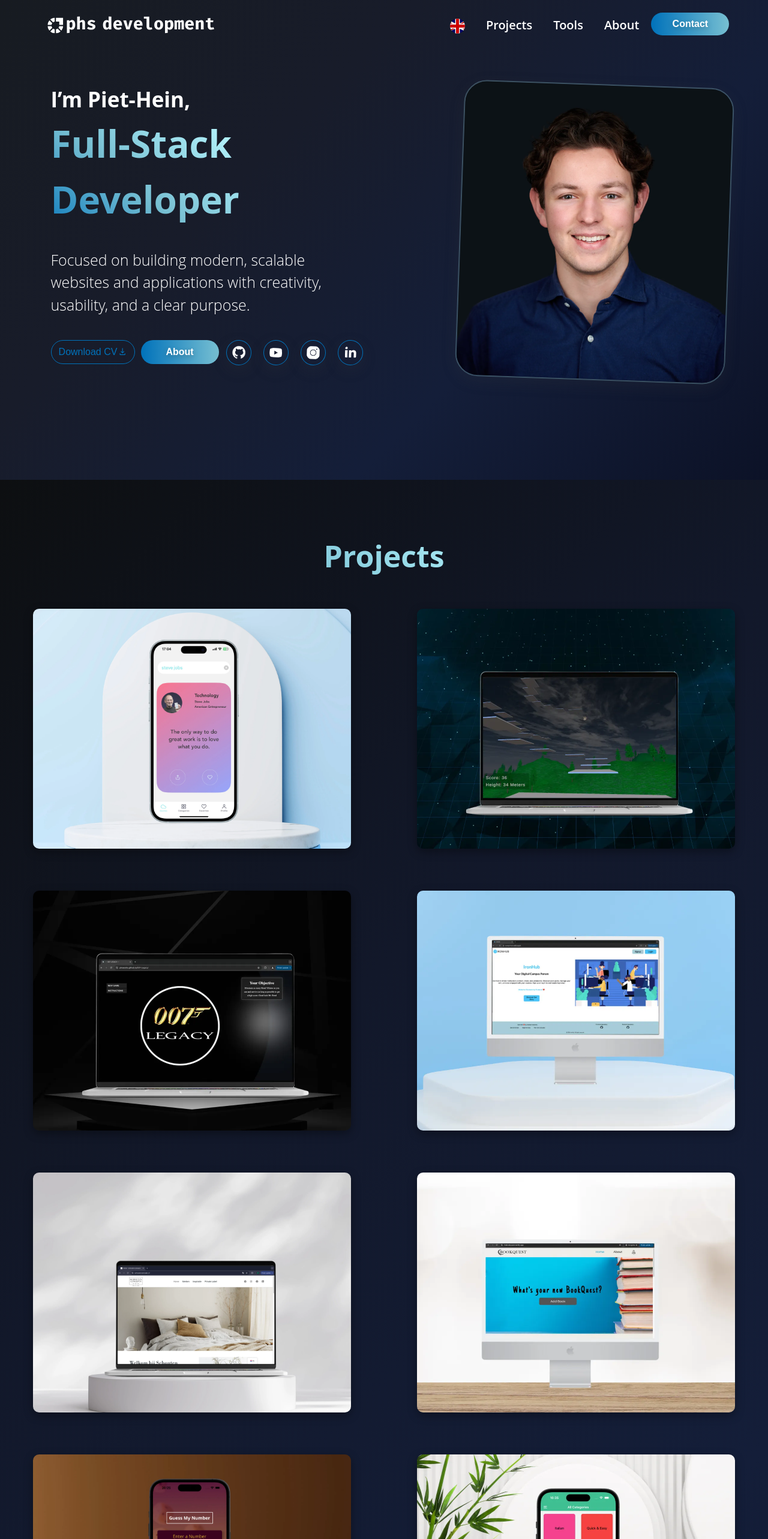
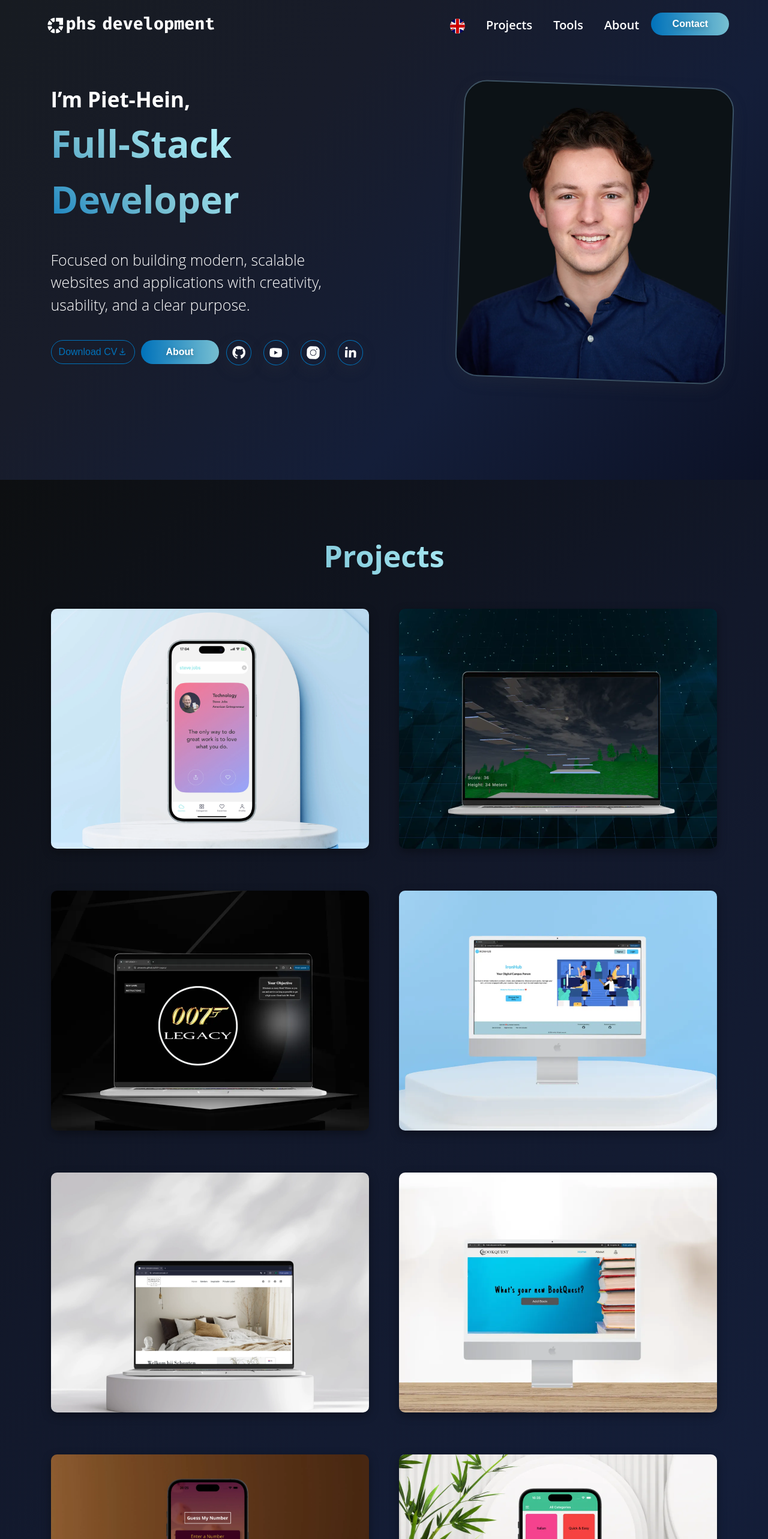
Before and after one commit to phsworks/portfolio-react, a React (Vite) app: page / in a window 1280 px wide. Shown: the top 2566 px of the page at 60% size. Built offline with nearby package versions, Linux system fonts and the light colour scheme.

Commit message:
projects section lay-out improvements

```diff
--- a/src/pages/HomePage.css
+++ b/src/pages/HomePage.css
@@ -13,7 +13,7 @@
   display: grid;
   padding-top: 30px;
   grid-template-columns: repeat(1, 1fr);
-  grid-column-gap: 5px;
+  grid-column-gap: 0px;
   grid-row-gap: 40px;
 }
 
@@ -67,8 +67,8 @@
 
 @media (min-width: 1100px) {
   #projects-section {
-    padding-top: 90px;
-    padding-bottom: 90px;
+    padding: 90px 60px 90px 60px;
+
   }
 
   .projects {
```
